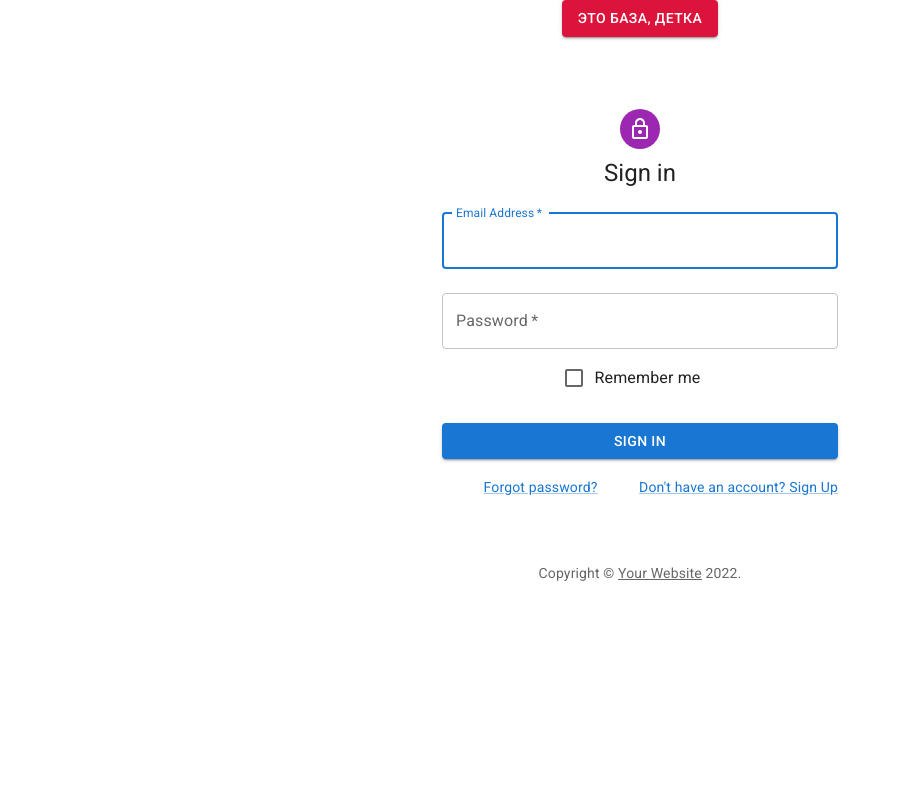
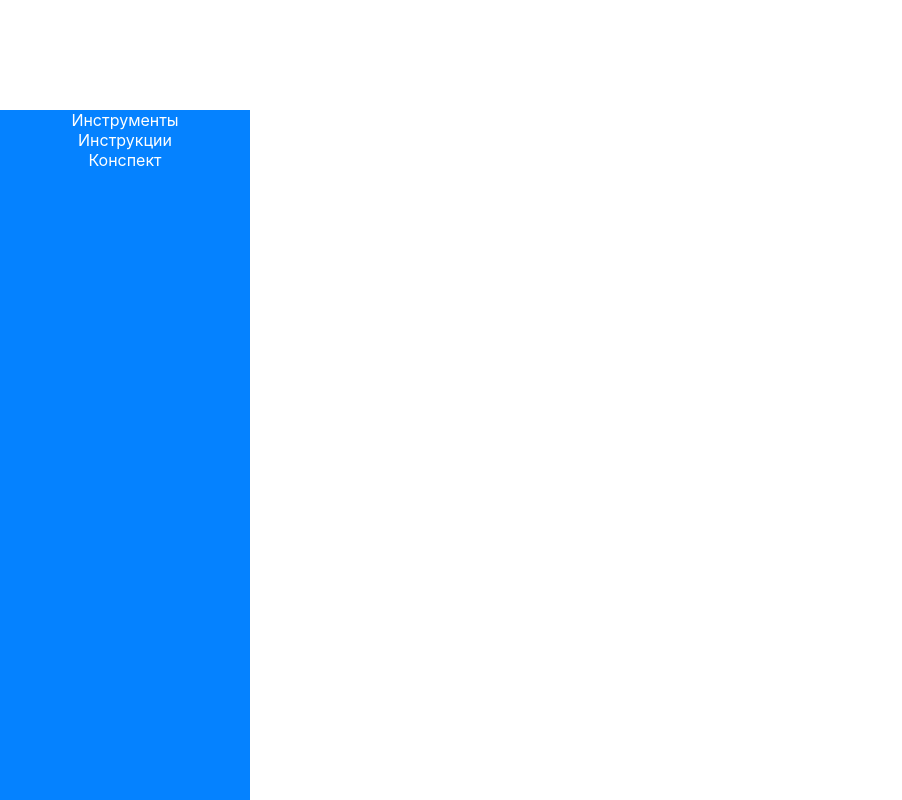
Before and after one commit to PlatenPrime/baza, a React (Create React App) app: page / in a window 1280 px wide. Shown: the whole page, without its empty margins (0-902 px from the left). Built offline with nearby package versions, Linux system fonts and the light colour scheme.

Commit message:
Added grid and sidebar

```diff
--- a/src/App.css
+++ b/src/App.css
@@ -1,4 +1,8 @@
 .App {
   text-align: center;
-
+  display: grid;
+  height: 100vh;
+  grid-template-columns: 250px auto 250px;
+  grid-template-rows: 100px auto 100px;
+  gap: 10px;
 }
--- a/src/App.js
+++ b/src/App.js
@@ -1,13 +1,15 @@
 import logo from './logo.svg';
 import './App.css';
-import Button from '@mui/material/Button';
-import SignIn from './components/SignIn';
+import SideBar from './components/SideBar/SideBar.jsx';
+
+
+
 
 function App() {
 	return (
 		<div className='App'>
-			<Button variant="contained" style={{backgroundColor: "crimson"}}>Это БАЗА, детка</Button>
-<SignIn/>
+			<SideBar />
+
 		</div>
 	);
 }
--- /dev/null
+++ b/src/components/SideBar/SideBar.jsx
@@ -0,0 +1,25 @@
+import React from 'react';
+import style from "./SideBar.module.css";
+import SideBarItem from './SideBarItem/SideBarItem';
+import { arrSideBarItems } from './../../data/SideBarData';
+
+
+const SideBar = () => {
+	console.log(arrSideBarItems);
+
+	const listSideBarItems = arrSideBarItems.map(item => {
+		return <li key={item.id}> <SideBarItem title={item.title} /> </li>
+	}
+	);
+
+
+	return (
+		<div className={style.sidebar}>
+
+			{listSideBarItems}
+
+		</div>
+	);
+};
+
+export default SideBar;
--- /dev/null
+++ b/src/components/SideBar/SideBar.module.css
@@ -0,0 +1,8 @@
+.sidebar {
+	grid-column-start: 1;
+	grid-column-end: 2;
+	grid-row-start: 2;
+	grid-row-end: -1;
+	background-color: rgb(5, 130, 255);
+	list-style: none;
+}
--- /dev/null
+++ b/src/components/SideBar/SideBarItem/SideBarItem.jsx
@@ -0,0 +1,15 @@
+import React from 'react';
+import style from './SideBarItem.module.css';
+
+
+const SideBarItem = ({ title}) => {
+
+	return (
+		<div className={style.SideBarItem}>
+			{title}
+
+		</div>
+	);
+};
+
+export default SideBarItem;
--- /dev/null
+++ b/src/components/SideBar/SideBarItem/SideBarItem.module.css
@@ -0,0 +1,4 @@
+.SideBarItem {
+	color: white;
+
+}
--- a/src/components/SignIn.jsx
+++ /dev/null
@@ -1,110 +0,0 @@
-import * as React from 'react';
-import Avatar from '@mui/material/Avatar';
-import Button from '@mui/material/Button';
-import CssBaseline from '@mui/material/CssBaseline';
-import TextField from '@mui/material/TextField';
-import FormControlLabel from '@mui/material/FormControlLabel';
-import Checkbox from '@mui/material/Checkbox';
-import Link from '@mui/material/Link';
-import Grid from '@mui/material/Grid';
-import Box from '@mui/material/Box';
-import LockOutlinedIcon from '@mui/icons-material/LockOutlined';
-import Typography from '@mui/material/Typography';
-import Container from '@mui/material/Container';
-import { createTheme, ThemeProvider } from '@mui/material/styles';
-
-function Copyright(props) {
-	return (
-		<Typography variant="body2" color="text.secondary" align="center" {...props}>
-			{'Copyright © '}
-			<Link color="inherit" href="https://mui.com/">
-				Your Website
-			</Link>{' '}
-			{new Date().getFullYear()}
-			{'.'}
-		</Typography>
-	);
-}
-
-const theme = createTheme();
-
-export default function SignIn() {
-	const handleSubmit = (event) => {
-		event.preventDefault();
-		const data = new FormData(event.currentTarget);
-		console.log({
-			email: data.get('email'),
-			password: data.get('password'),
-		});
-	};
-
-	return (
-		<ThemeProvider theme={theme}>
-			<Container component="main" maxWidth="xs">
-				<CssBaseline />
-				<Box
-					sx={{
-						marginTop: 8,
-						display: 'flex',
-						flexDirection: 'column',
-						alignItems: 'center',
-					}}
-				>
-					<Avatar sx={{ m: 1, bgcolor: 'secondary.main' }}>
-						<LockOutlinedIcon />
-					</Avatar>
-					<Typography component="h1" variant="h5">
-						Sign in
-					</Typography>
-					<Box component="form" onSubmit={handleSubmit} noValidate sx={{ mt: 1 }}>
-						<TextField
-							margin="normal"
-							required
-							fullWidth
-							id="email"
-							label="Email Address"
-							name="email"
-							autoComplete="email"
-							autoFocus
-						/>
-						<TextField
-							margin="normal"
-							required
-							fullWidth
-							name="password"
-							label="Password"
-							type="password"
-							id="password"
-							autoComplete="current-password"
-						/>
-						<FormControlLabel
-							control={<Checkbox value="remember" color="primary" />}
-							label="Remember me"
-						/>
-						<Button
-							type="submit"
-							fullWidth
-							variant="contained"
-							sx={{ mt: 3, mb: 2 }}
-						>
-							Sign In
-						</Button>
-						<Grid container>
-							<Grid item xs>
-								<Link href="#" variant="body2">
-									Forgot password?
-								</Link>
-							</Grid>
-							<Grid item>
-								<Link href="#" variant="body2">
-									{"Don't have an account? Sign Up"}
-								</Link>
-							</Grid>
-						</Grid>
-					</Box>
-				</Box>
-				<Copyright sx={{ mt: 8, mb: 4 }} />
-			</Container>
-		</ThemeProvider>
-	);
-}
--- /dev/null
+++ b/src/data/SideBarData.js
@@ -0,0 +1,25 @@
+import ConstructionIcon from '@mui/icons-material/Construction';
+import ArrowRightAltIcon from '@mui/icons-material/ArrowRightAlt';
+import TextSnippetIcon from '@mui/icons-material/TextSnippet';
+
+
+
+export const arrSideBarItems = [
+	{
+		id: 1,
+		title: "Инструменты",
+		icon: ConstructionIcon
+	},
+
+	{
+		id: 2,
+		title: "Инструкции",
+		icon: ArrowRightAltIcon
+	},
+
+	{
+		id: 3,
+		title: "Конспект",
+		icon: TextSnippetIcon
+	}
+]
```
